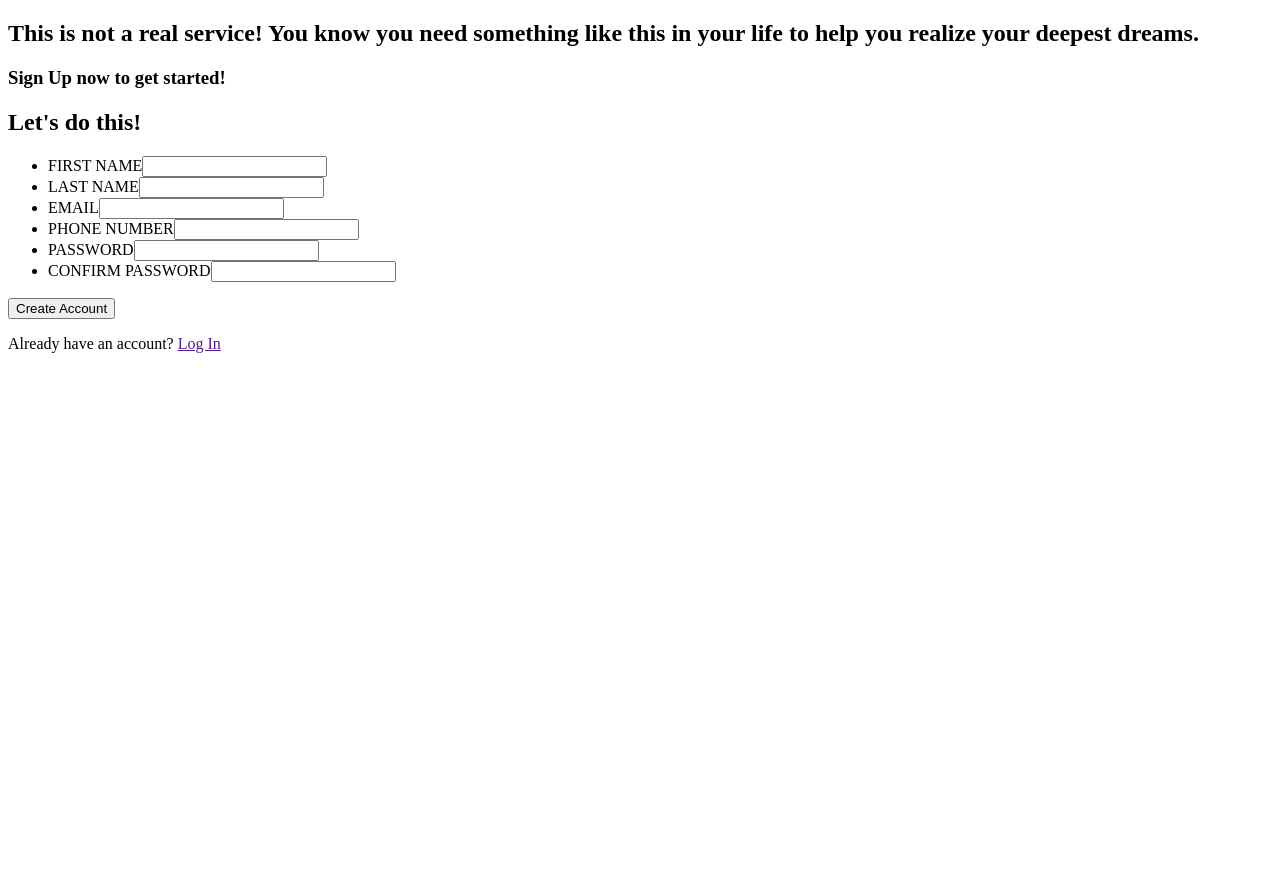
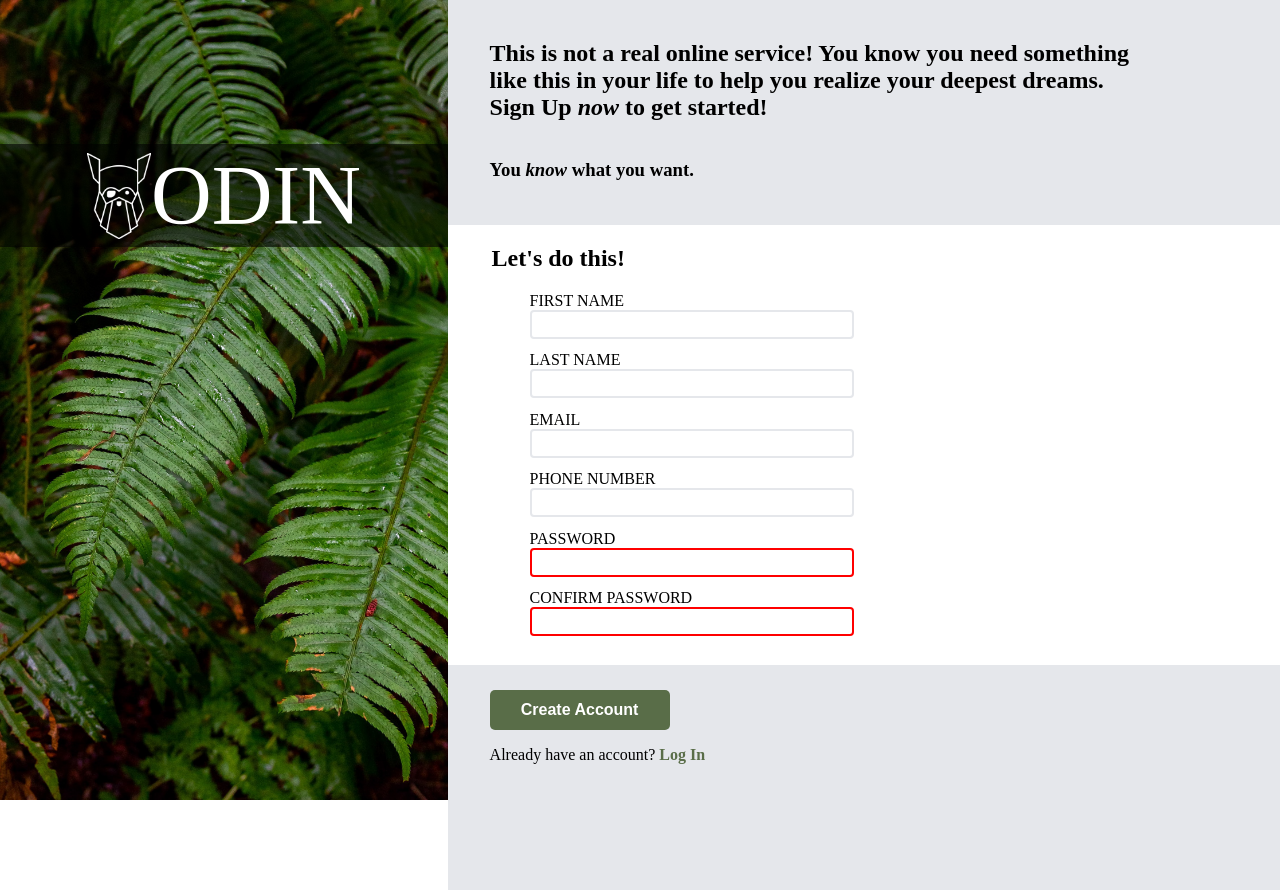
Before and after one commit to manvinderjit/odin-fsjs-project-signup-form, a plain HTML site: page index.html in a window 1280 px wide. Before the commit the page ends 800 px from the top, so only its background shows below. Drawn offline with Linux system fonts and the light colour scheme.

Commit message:
Css Styling Complete

```diff
--- a/index.html
+++ b/index.html
@@ -10,27 +10,35 @@
 <body>
     <div id="container">
         <div id="left-section">
-            <div id="header-logo"></div>
+            <div id="card-body">
+                <div id="card-header">
+                    <div id="card-logo-container"><img id="card-logo" src="images/odin-lined.png"></div>
+                    <div>ODIN</div>
+                </div>
+            </div>
         </div>
         <div id="right-section">
             <div id="rs-intro">
-                <h2>This is not a real service! You know you need something like this in your life to help you realize your deepest dreams.</h2>
-                <h3>Sign Up now to get started!</h3>
+                <h2>This is not a real online service! You know you need something like this in your life to help you realize your deepest dreams.<br>Sign Up <em>now</em> to get started!</h2>
+                <h3>You <em>know</em> what you want.</h3>
 
             </div>
             <div id="rs-inputs">
-                <h2>Let's do this!</h2>
-                <ul>
-                    <li><label for="">FIRST NAME</label><input type="text"></li>
-                    <li><label for="">LAST NAME</label><input type="text"></li>
-                    <li><label for="">EMAIL</label><input type="text"></li>
-                    <li><label for="">PHONE NUMBER</label><input type="text"></li>
-                    <li><label for="">PASSWORD</label><input type="text"></li>
-                    <li><label for="">CONFIRM PASSWORD</label><input type="text"></li>
-                </ul>
+                <form action="">
+                    <legend><h2>Let's do this!</h2></legend>
+                    <ul>
+                        <li><label for="firstnane">FIRST NAME</label><input id="firstnane" type="text" required></li>
+                        <li><label for="lastname">LAST NAME</label><input id="lastname" type="text" required></li>
+                        <li><label for="user-email">EMAIL</label><input id="user-email" type="email" required></li>
+                        <li><label for="phone-number">PHONE NUMBER</label><input id="phone-number" type="text" required></li>
+                        <li><label for="password">PASSWORD</label><input id="password" type="password" class="error" required pattern="(?=.*\d)(?=.*[a-z])(?=.*[A-Z]).{8,}"></li>
+                        <li><label for="confirm-password">CONFIRM PASSWORD</label><input id="confirm-password" type="password" class="error" required pattern="(?=.*\d)(?=.*[a-z])(?=.*[A-Z]).{8,}"></li>
+                    </ul>
+
             </div>
             <div id="rs-confirmation">
-                <button>Create Account</button>
+                <button type="submit">Create Account</button>
+            </form>
                 <p>Already have an account? <a href="">Log In</a></p>
             </div>
 
--- a/style.css
+++ b/style.css
@@ -0,0 +1,152 @@
+body{
+    margin: 0;
+}
+
+button{
+    background-color: #596D48;
+    min-width: 180px;
+    min-height: 40px;
+    color: white;
+    border-radius: 5px;
+    font-size: 1rem;
+    font-weight: bold;
+    border: none;
+}
+
+a {
+    text-decoration: none;
+    color: #596D48;
+    font-weight: bold;
+
+}
+
+input {
+    border-color: #E5E7EB;
+    border-radius: 4px;
+    border-style: solid;
+    min-width: 300px;
+    min-height: 25px;
+    padding : 0 10px;
+    margin  : 0;
+    background : none;
+}
+
+input:hover {
+    border-color: lightblue;
+}
+
+input:focus {
+    outline: none;
+    border: 2px;
+    border-color: lightskyblue;
+    border-style: solid;
+    box-shadow: 2px 2px 2px 1px lightskyblue;
+}
+
+ul {
+    list-style: none;
+    display: flex;
+    flex-wrap: wrap;
+    gap: 10%;
+}
+
+ul li {
+    display: flex;
+    flex-direction: column;
+    margin-bottom: 2%;
+}
+
+img[id="card-logo"] {
+    width: 5vw;
+}
+
+#container{
+    display: flex;
+    flex-direction: row;
+}
+
+#left-section{
+    width: 35%;
+    height: 100vh;
+    background-image: url("./images/left-image.jpg");
+    background-position: center; /* Center the image */
+    background-repeat: no-repeat; /* Do not repeat the image */
+    background-size: cover;
+}
+
+#right-section{
+    width: 65%;
+    height: 100vh;
+    display: flex;
+    flex-direction: column;
+    justify-content: space-between;
+}
+
+#right-section div{
+
+    padding-left: 5%;
+    padding-right: 15%;
+}
+
+#card-body {
+    position: absolute;
+    width: inherit;
+    background-color: rgba(0,0,0,0.6);
+    color: white;
+    font-size: 84px;
+    text-align: center;
+    margin-top: 18vh;
+
+}
+
+#card-header{
+    display: flex;
+    justify-content: center;
+    align-items: center;
+    padding: 0;
+}
+
+#card-logo-container {
+    padding: 2% 0%;
+    display: flex;
+}
+
+#rs-intro {
+    background-color: #E5E7EB;
+    display: flex;
+    justify-content: flex-end;
+    flex-direction: column;
+    min-height: 25%;
+    height: 100%;
+    padding-bottom: 3%;
+}
+
+#rs-inputs {
+    background-color: white;
+    height: 100%;
+
+}
+
+#rs-confirmation {
+    padding-top: 3%;
+    background-color: #E5E7EB;
+    min-height: 25%;
+    height: 100%;
+}
+
+input[class="error"]{
+
+    border-color: red;
+}
+
+input[class="error"]:hover {
+    border-color: lightblue ;
+}
+
+input[class="error"]:focus {
+    outline: none;
+    border: 2px;
+    border-color: lightskyblue;
+    border-style: solid;
+    box-shadow: 2px 2px 2px 1px lightskyblue;
+}
```
Also changed, not shown: images/odin-lined.png (added).
